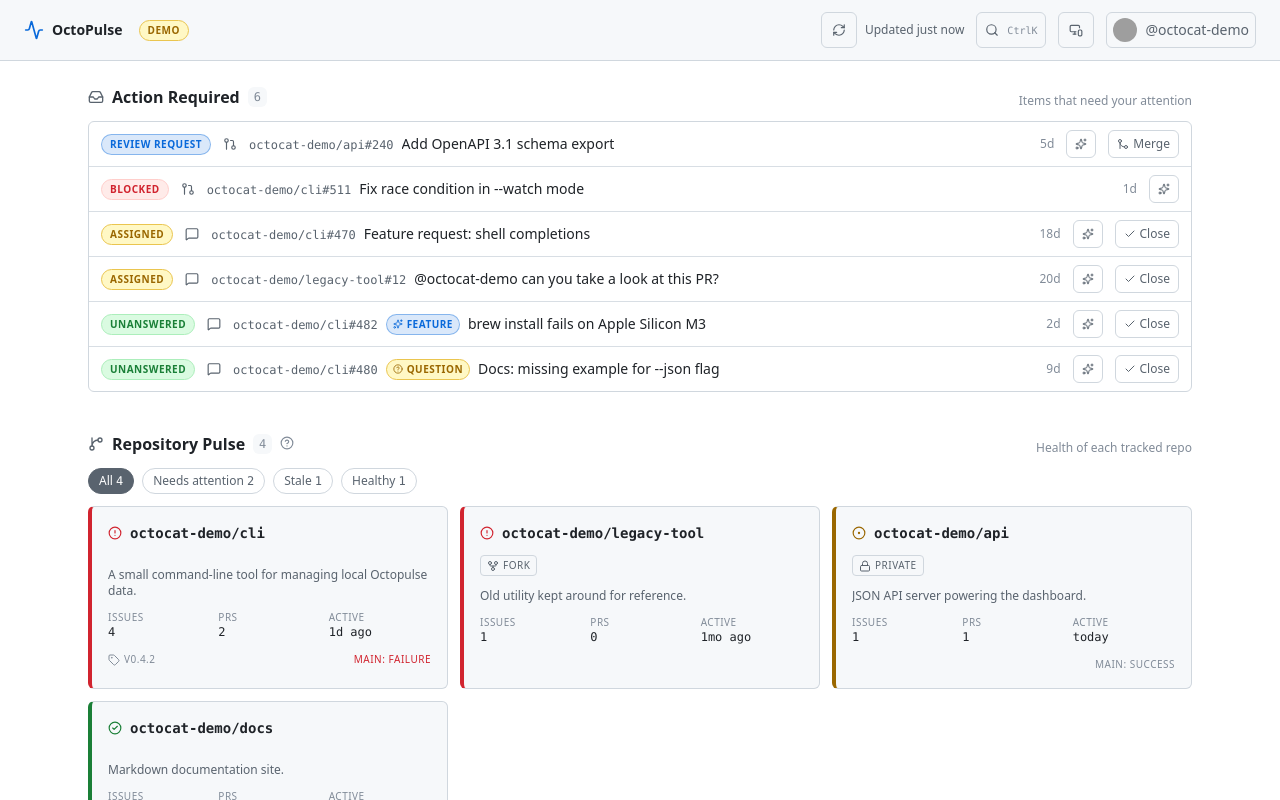
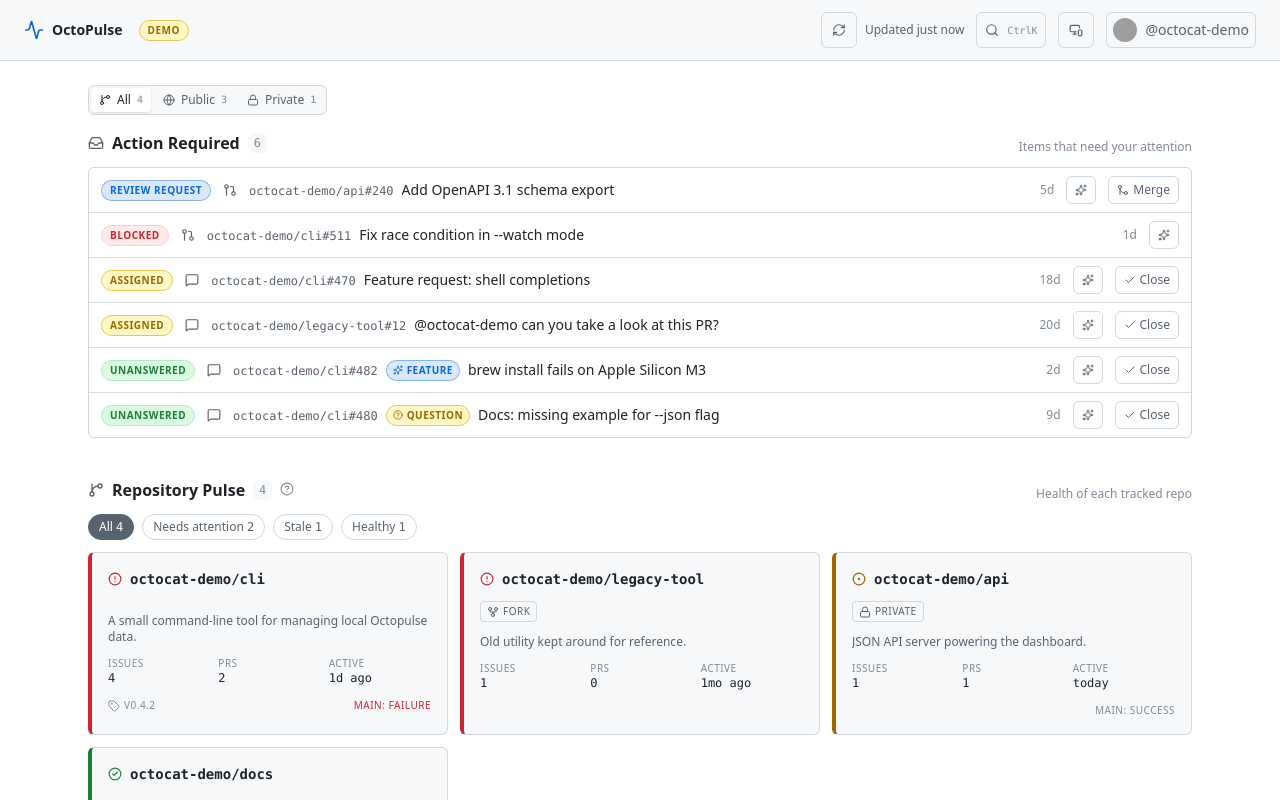
Before and after one commit to KingPin/OctoPulse, a React (Vite) app: page / in a window 1280 px wide. Both pictures are taken after a click on the button "Try demo mode without a token →". Shown: the top 800 px of the page. Built offline with nearby package versions, Linux system fonts and the light colour scheme; grey boxes are pictures that could not be loaded.

Commit message:
feat(dashboard): visibility filter (all / public / private)
Segmented toggle at the top of the dashboard scopes Action Required,
Repo Pulse, and Stale Watch to the selected visibility. Choice
persists in localStorage. Row only renders when the tracked list
contains both public and private repos.

```diff
--- a/src/components/shell/Dashboard.tsx
+++ b/src/components/shell/Dashboard.tsx
@@ -3,11 +3,13 @@ import {
   CircleAlert,
   CircleCheck,
   CircleDot,
+  Globe,
   GitBranch,
   HelpCircle,
   Hourglass,
   Inbox,
   Loader2,
+  Lock,
 } from 'lucide-react'
 import { TopBar } from './TopBar'
 import { SettingsPanel } from './SettingsPanel'
@@ -18,8 +20,10 @@ import { categorize } from '@/components/inbox/categorize'
 import { RepoPulseGrid } from '@/components/pulse/RepoPulseGrid'
 import { StaleWatch } from '@/components/stale/StaleWatch'
 import { staleWatch } from '@/components/stale/staleness'
+import * as storage from '@/lib/storage'
 import type { TrackedRepo } from '@/hooks/useRepos'
 import type { Viewer } from '@/lib/github/types'
+import type { RepoSnapshot } from '@/types/github'
 
 interface Props {
   viewer: Viewer
@@ -138,6 +142,63 @@ function HealthLegend() {
   )
 }
 
+type Visibility = 'all' | 'public' | 'private'
+
+const VISIBILITY_OPTIONS: { value: Visibility; label: string; Icon: typeof Globe }[] = [
+  { value: 'all', label: 'All', Icon: GitBranch },
+  { value: 'public', label: 'Public', Icon: Globe },
+  { value: 'private', label: 'Private', Icon: Lock },
+]
+
+interface VisibilityFilterProps {
+  value: Visibility
+  onChange: (v: Visibility) => void
+  counts: Record<Visibility, number>
+}
+
+function VisibilityFilter({ value, onChange, counts }: VisibilityFilterProps) {
+  return (
+    <div
+      role="radiogroup"
+      aria-label="Filter by visibility"
+      className="flex items-center gap-1 p-0.5 border border-[var(--color-border)] bg-[var(--color-canvas-subtle)] rounded-md text-xs"
+    >
+      {VISIBILITY_OPTIONS.map(({ value: v, label, Icon }) => {
+        const active = v === value
+        return (
+          <button
+            key={v}
+            type="button"
+            role="radio"
+            aria-checked={active}
+            onClick={() => onChange(v)}
+            className={`flex items-center gap-1.5 px-2 py-1 rounded ${
+              active
+                ? 'bg-[var(--color-canvas)] text-[var(--color-fg-default)] shadow-sm'
+                : 'text-[var(--color-fg-muted)] hover:text-[var(--color-fg-default)]'
+            }`}
+          >
+            <Icon className="w-3 h-3" aria-hidden />
+            <span>{label}</span>
+            <span className="font-mono text-[10px] text-[var(--color-fg-subtle)]">
+              {counts[v]}
+            </span>
+          </button>
+        )
+      })}
+    </div>
+  )
+}
+
+function applyVisibility(
+  snapshots: RepoSnapshot[],
+  visibility: Visibility,
+): RepoSnapshot[] {
+  if (visibility === 'all') return snapshots
+  if (visibility === 'private') return snapshots.filter((r) => r.isPrivate)
+  return snapshots.filter((r) => !r.isPrivate)
+}
+
 export function Dashboard({
   viewer,
   isDemo,
@@ -149,13 +210,32 @@ export function Dashboard({
   const [settingsOpen, setSettingsOpen] = useState(false)
   const [paletteOpen, setPaletteOpen] = useState(false)
   useCommandPaletteShortcut(() => setPaletteOpen(true))
+  const [visibility, setVisibilityState] = useState<Visibility>(
+    () => storage.get<Visibility>('visibilityFilter') ?? 'all',
+  )
+  const setVisibility = (v: Visibility) => {
+    setVisibilityState(v)
+    storage.set<Visibility>('visibilityFilter', v)
+  }
+  const visibilityCounts = useMemo<Record<Visibility, number>>(() => {
+    const priv = state.snapshots.filter((r) => r.isPrivate).length
+    return {
+      all: state.snapshots.length,
+      public: state.snapshots.length - priv,
+      private: priv,
+    }
+  }, [state.snapshots])
+  const filteredSnapshots = useMemo(
+    () => applyVisibility(state.snapshots, visibility),
+    [state.snapshots, visibility],
+  )
   const inboxCount = useMemo(
-    () => categorize(state.snapshots, viewer.login).length,
-    [state.snapshots, viewer.login],
+    () => categorize(filteredSnapshots, viewer.login).length,
+    [filteredSnapshots, viewer.login],
   )
   const staleCount = useMemo(
-    () => staleWatch(state.snapshots).length,
-    [state.snapshots],
+    () => staleWatch(filteredSnapshots).length,
+    [filteredSnapshots],
   )
 
   return (
@@ -193,6 +273,31 @@ export function Dashboard({
 
         {state.snapshots.length > 0 && (
           <>
+            {(visibilityCounts.public > 0 && visibilityCounts.private > 0) && (
+              <div className="-mb-6 flex items-center gap-2">
+                <VisibilityFilter
+                  value={visibility}
+                  onChange={setVisibility}
+                  counts={visibilityCounts}
+                />
+              </div>
+            )}
+
+            {filteredSnapshots.length === 0 ? (
+              <div className="flex flex-col items-center justify-center gap-3 p-8 border border-dashed border-[var(--color-border)] rounded-md text-[var(--color-fg-muted)]">
+                <p className="text-sm">
+                  No {visibility} repos in your tracked list.
+                </p>
+                <button
+                  type="button"
+                  onClick={() => setVisibility('all')}
+                  className="text-xs px-2 py-1 border border-[var(--color-border)] rounded-md hover:text-[var(--color-fg-default)]"
+                >
+                  Show all
+                </button>
+              </div>
+            ) : (
+              <>
                 <section aria-label="Action required">
                   <SectionHeader
                     icon={Inbox}
@@ -201,7 +306,7 @@ export function Dashboard({
                     caption="Items that need your attention"
                   />
                   <ActionInbox
-                snapshots={state.snapshots}
+                    snapshots={filteredSnapshots}
                     viewerLogin={viewer.login}
                     isDemo={isDemo}
                     onMutated={refresh}
@@ -212,11 +317,11 @@ export function Dashboard({
                   <SectionHeader
                     icon={GitBranch}
                     title="Repository Pulse"
-                count={state.snapshots.length}
+                    count={filteredSnapshots.length}
                     caption="Health of each tracked repo"
                     info={<HealthLegend />}
                   />
-              <RepoPulseGrid snapshots={state.snapshots} />
+                  <RepoPulseGrid snapshots={filteredSnapshots} />
                 </section>
 
                 <section aria-label="Stale watch">
@@ -227,11 +332,13 @@ export function Dashboard({
                     caption="Open ≥7d without movement"
                   />
                   <StaleWatch
-                snapshots={state.snapshots}
+                    snapshots={filteredSnapshots}
                     isDemo={isDemo}
                     onMutated={refresh}
                   />
                 </section>
+              </>
+            )}
           </>
         )}
       </div>
--- a/src/lib/storage.ts
+++ b/src/lib/storage.ts
@@ -7,6 +7,7 @@ export type StorageKey =
   | 'llmConfig'
   | 'lastFetchAt'
   | 'hideStaleBots'
+  | 'visibilityFilter'
 
 export function get<T>(key: StorageKey): T | null {
   try {
```
Lines whose indentation alone changed are shown as unchanged.
